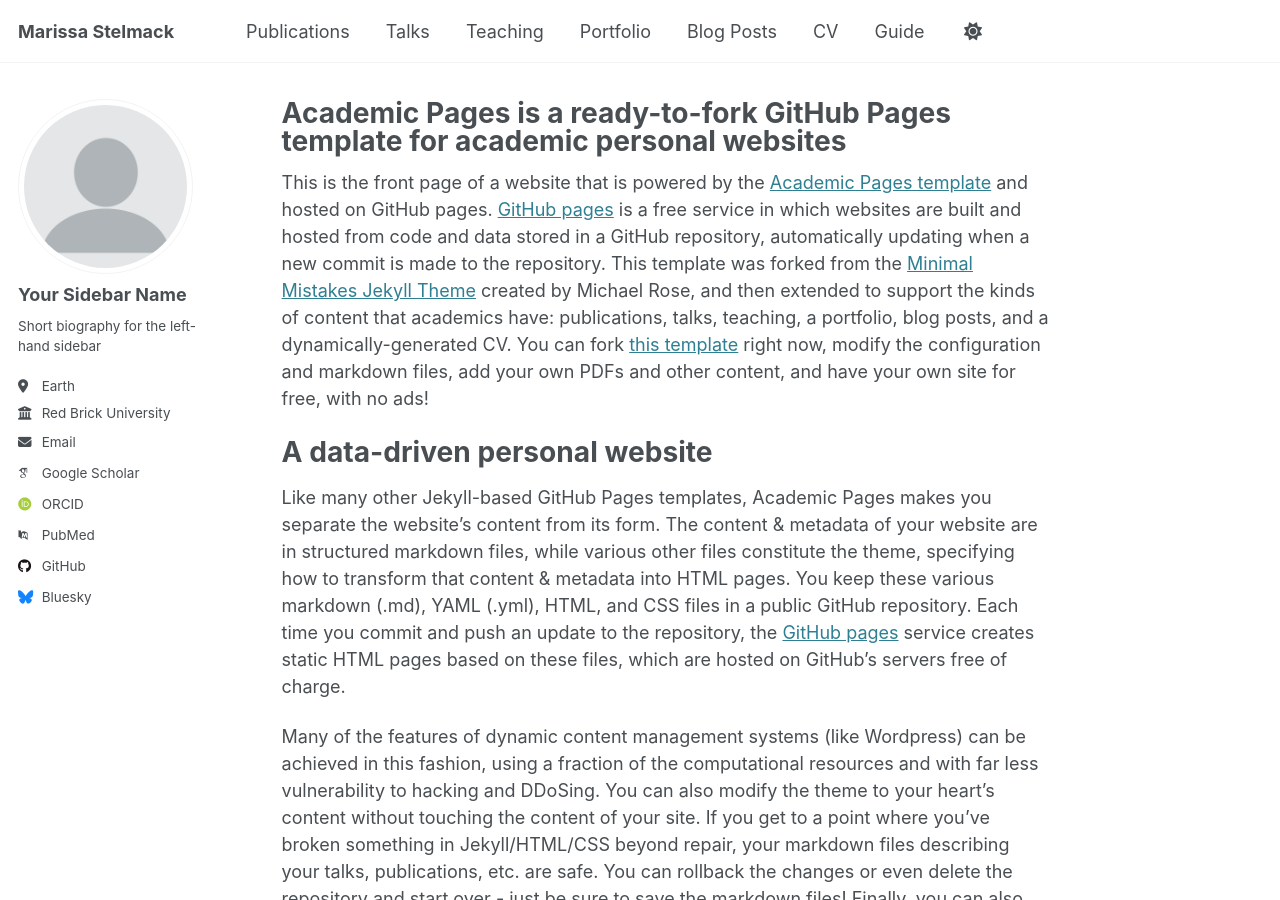
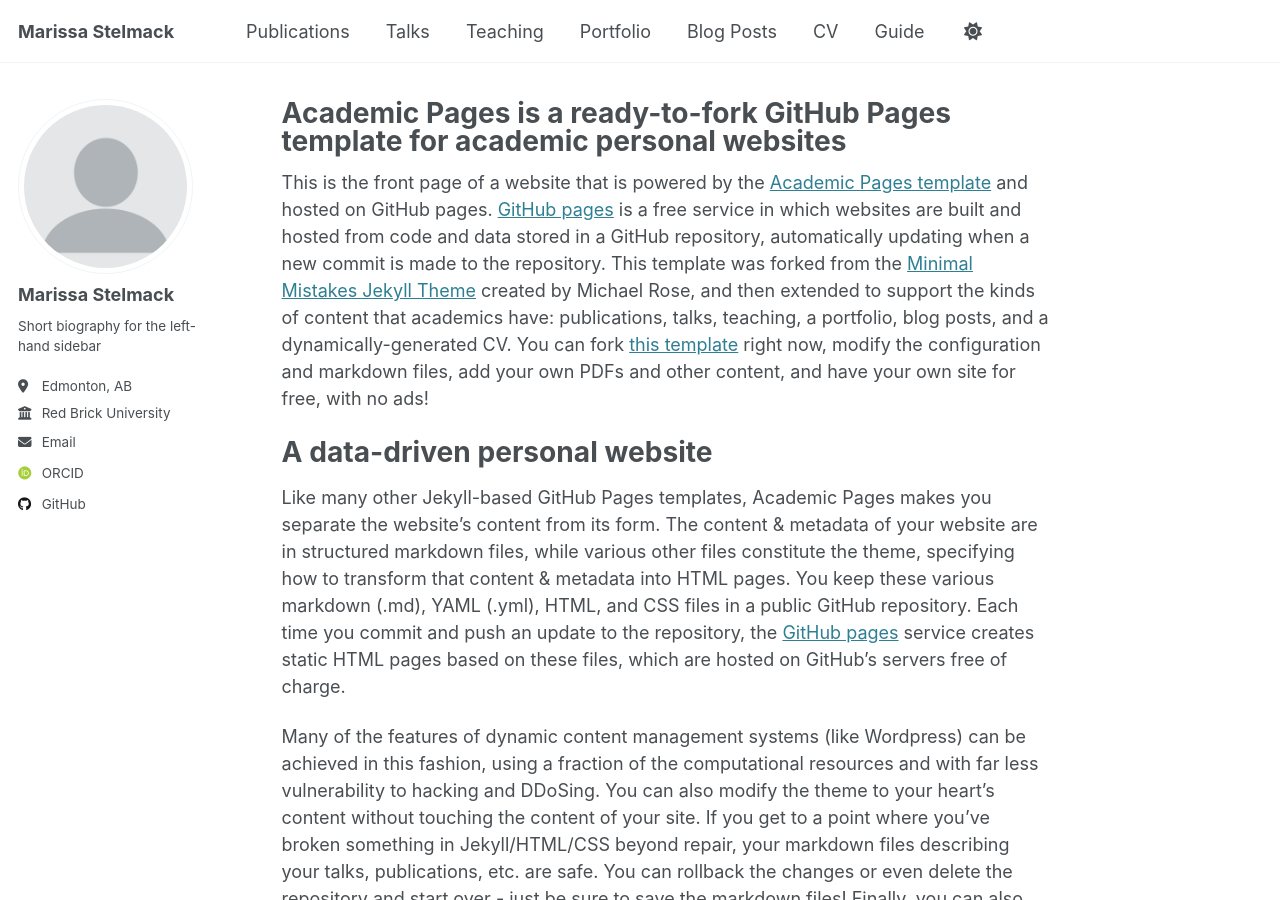
Before and after one commit to mstelmac/about, a Jekyll site: the page built from _pages/about.md, in a window 1280 px wide and 900 px high. Built offline with Jekyll 4.4.1, drawn with Linux system fonts in a browser that asks for light colours; some web fonts are replaced.

Commit message:
Update _config.yml

```diff
--- a/_config.yml
+++ b/_config.yml
@@ -23,21 +23,21 @@
 author:
   # Biographic information
   avatar           : "profile.png"
-  name             : "Your Sidebar Name"
+  name             : "Marissa Stelmack"
   pronouns         : # example: "she/her"
   bio              : "Short biography for the left-hand sidebar"
-  location         : "Earth"
+  location         : "Edmonton, AB"
   employer         : "Red Brick University"
   uri              : # URL
-  email            : "none@example.org"
+  email            : "mstelmac@ualberta.ca"
 
   # Academic websites
   arxiv            : # URL - Update with the correct link to your profile
-  googlescholar    : "https://scholar.google.com/citations?user=PS_CX0AAAAAJ"
+  googlescholar    : #"https://orcid.org/0009-0006-1826-6220"
   impactstory      : # URL
-  orcid            : "http://orcid.org/yourorcidurl"
+  orcid            : "https://orcid.org/0009-0006-1826-6220"
   semantic         : # URL
-  pubmed           : "https://www.ncbi.nlm.nih.gov/pubmed/?term=john+snow"
+  pubmed           : #"https://www.ncbi.nlm.nih.gov/pubmed/?term=john+snow"
   researchgate     : # URL
   scopus           : # URL
 
@@ -50,7 +50,7 @@
   stackoverflow    : # User number or user number and name (i.e., use "1" or "1/jeff-atwood")
 
   # Social media
-  bluesky          : "bsky.app" # Replace this with you Bluesky username
+  bluesky          : #"bsky.app" # Replace this with you Bluesky username
   facebook         : # Username
   flickr           : # Username
   foursquare       : # Username
```
